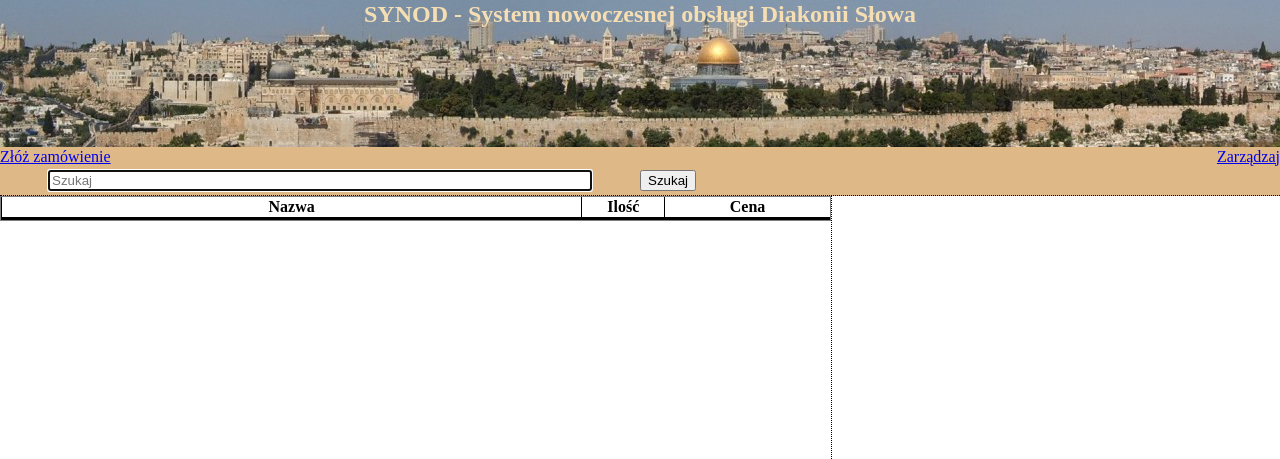
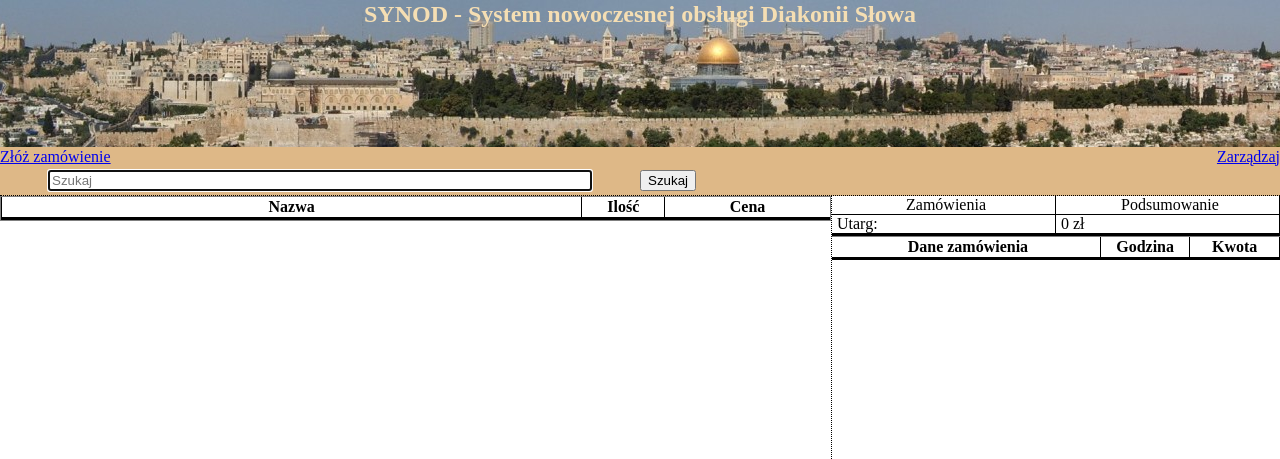
Before and after one commit to Yoshud/Diakonia_Slowa_app, a Django app: page / in a window 1280 px wide. Shown: the top 459 px of the page. Run offline with Django 3.2, Linux system fonts and the light colour scheme; a user stored in the database is signed in; tables that the repository leaves empty hold one stand-in row (values such as "Sample post"); lists and menus that the app fills with data are empty; some libraries are stand-ins or nearby versions.

Commit message:
[main_page, views] Dodany widok ostatnich zamówień

```diff
--- a/main_app/static/main_app/main_style.css
+++ b/main_app/static/main_app/main_style.css
@@ -16,6 +16,21 @@ div form table th{
 }
 div form table td div{
 
+}
+
+.table_cell{
+    padding-left: 5px;
+    border-width: thin;
+}
+.right_table  {
+    border-bottom-style: solid;
+    border-right-style: solid;
+}
+.right_table_header{
+    border-bottom-style: solid;
+    border-right-style: solid;
+    border-bottom-width: medium;
+    border-left-style: hidden;
 }
 div table div {
     width: 100%;
--- a/main_app/templates/main_app/main_page.html
+++ b/main_app/templates/main_app/main_page.html
@@ -10,7 +10,7 @@
     </head>
 
     <body>
-    <div >
+    <div>
         <h1>
             <table>
                 <tr>
@@ -28,16 +28,19 @@
                     <td style="text-align: right;width: 50%"><a href="{% url 'main_app:manage' %}">Zarządzaj</a></td>
                 </tr>
                 <tr style="height: 60%;">
-                    <td style="text-align: center; width: 50%"><input type="search" required="" id="search_value" name="search" placeholder="Szukaj" autofocus style="width: 85%;">
+                    <td style="text-align: center; width: 50%"><input type="search" required="" id="search_value"
+                                                                      name="search" placeholder="Szukaj" autofocus
+                                                                      style="width: 85%;">
                     </td>
-                    <td style="text-align: left;width: 50%"><input type="button" id="search_button" value="Szukaj" ></td>
+                    <td style="text-align: left;width: 50%"><input type="button" id="search_button" value="Szukaj"></td>
                 </tr>
             </table>
-            <table  style="table-layout: auto; height: 95%;">
+            <table style="table-layout: auto; height: 95%;">
                 <tr>
                     <td style="text-align: left; width: 65%;border-right-style: dotted; border-width: thin; border-color: black">
-                        <div >
-                            <table id="product_table" style="table-layout: auto; width: 100%; border-style: solid; border-width: thin;">
+                        <div>
+                            <table id="product_table"
+                                   style="table-layout: auto; width: 100%; border-style: solid; border-width: thin;">
                                 <tr>
                                     <th style="width: 70%;">Nazwa</th>
                                     <th style="width: 10%;">Ilość</th>
@@ -48,16 +51,42 @@
                     </td>
                     <td style="text-align: right; width: 35%">
                         <div>
-                            <table id = "last_order_table"></table>
+                            <table style="">
+                                <tr>
+                                    <td class="table_cell right_table" style="text-align: center; width: 50%">
+                                        Zamówienia
+                                    </td>
+                                    <td class="table_cell right_table" style="text-align: center"> Podsumowanie</td>
+                                </tr>
+                                <tr>
+                                    <td class="table_cell right_table_header"> Utarg:</td>
+                                    <td class="table_cell right_table_header"> {{ sum_of_all }} zł</td>
+                                </tr>
+                            </table>
+                            <table id="last_order_table" style="border-top-style: solid; border-top-width: thin">
+                                <tr>
+                                    <th class="table_cell right_table_header" style=" width: 60%">Dane zamówienia</th>
+                                    <th class="table_cell right_table_header" style="width: 20%; padding: 0"> Godzina
+                                    </th>
+                                    <th class="table_cell right_table_header" style="width: 20%; padding: 0"> Kwota</th>
+                                </tr>
+                                    {% for order, price_sum in tuples  %}
+                                    <tr>
+                                        <td class="table_cell right_table"> Jakis numer</td>
+                                        <td class="table_cell right_table ">{{ order.date.time }}</td>
+                                        <td class="table_cell right_table">{{ price_sum }} zł</td>
+                                    </tr>
+                                {% endfor %}
+                            </table>
                         </div>
                     </td>
                 </tr>
             </table>
         </form>
-        {%  block java_script_block %}{% endblock %}
+        {% block java_script_block %}{% endblock %}
         {% block java_script_last_order %}{% endblock %}
     </div>
     </body>
 {% else %}
-    <p><a href= '/admin' >Kliknij by się zalogować</a></p>
+    <p><a href='/admin'>Kliknij by się zalogować</a></p>
 {% endif %}
--- a/main_app/views.py
+++ b/main_app/views.py
@@ -26,13 +26,31 @@ def products_to_table(products):
 
 
 def sought_products(string):
-    products = Product_base.objects.filter(product_name__icontains=string)
+    products = Product_base.objects.filter(product_name__icontains=string).order_by( "-product_name")
     return products_to_table(products)
 
+def abridged_orders():
+    orders = Order_base.objects.filter(date__gte=(timezone.now() - datetime.timedelta(hours=12)), date__lte=timezone.now())
+    return orders
+def abridged_orders_with_sum():
+    orders = abridged_orders()
+    sum_tmp = []
+    list_of_sum = []
+    return_tuples = []
+    for order in orders:
+        for sale in order.sales_base_set.all():
+            # print(order.date.time(), sale.quantity, sale.price_in_moment, sale.product.product_name)
+            sum_tmp.append(sale.quantity * sale.price_in_moment)
+        list_of_sum.append(sum(sum_tmp))
+        return_tuples.append((order, sum(sum_tmp)))
+        sum_tmp = []
 
+    return {
+        "tuples": return_tuples,
+        "sum_of_all": sum(list_of_sum),
+    }
 def abridged_orders_to_table():
-    orders = Order_base.objects.filter(date__gte=(timezone.now() - datetime.timedelta(hours=12)),
-                                       date__lte=timezone.now())
+    orders = abridged_orders()
     hour = []
     order_sum = []
     id = []
@@ -50,7 +68,7 @@ def abridged_orders_to_table():
 
 
 def main_page(request):
-    return render(request, 'main_app/main_page_products.html')
+    return render(request, 'main_app/main_page_products.html' , abridged_orders_with_sum())
 
 
 class AjaxProductView(View):
```
